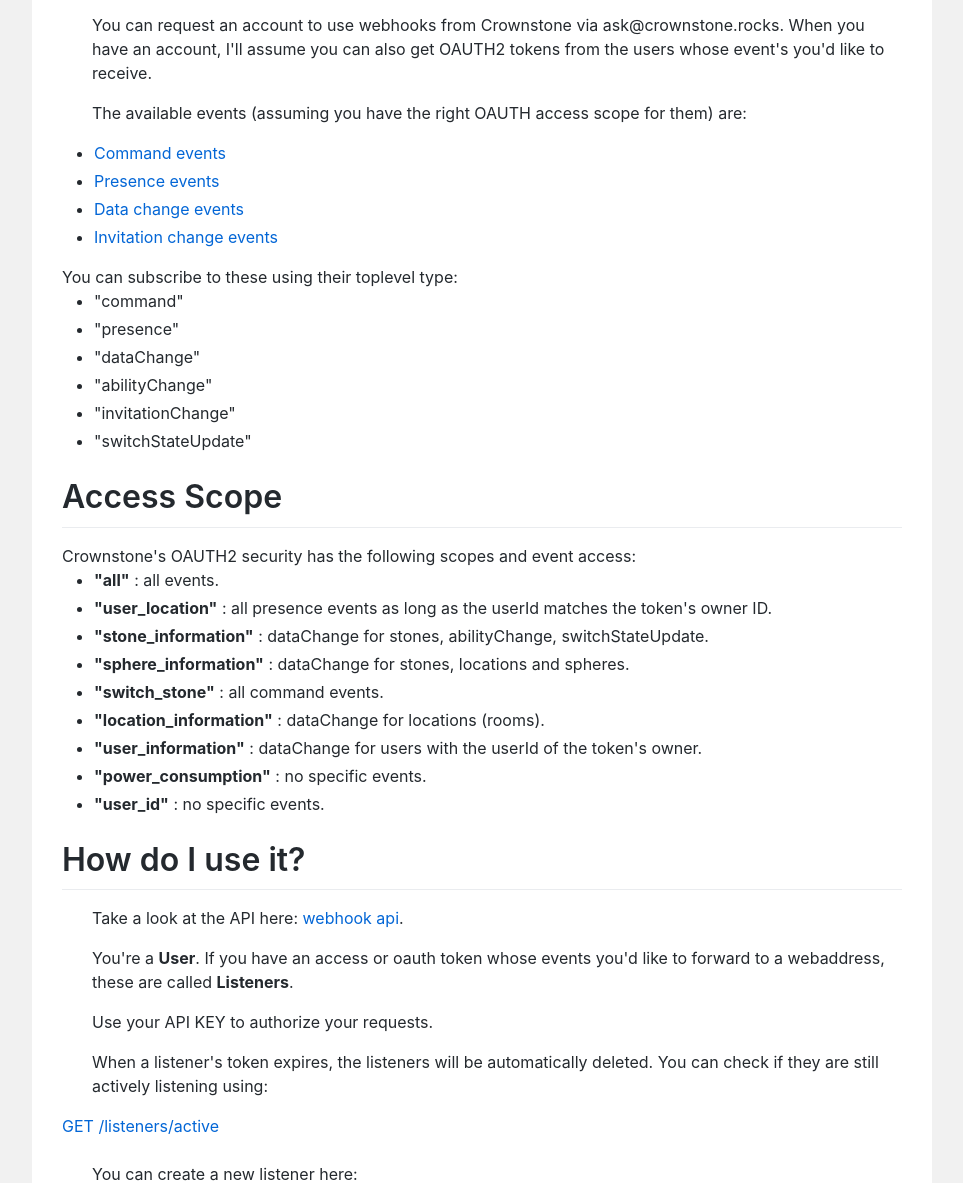
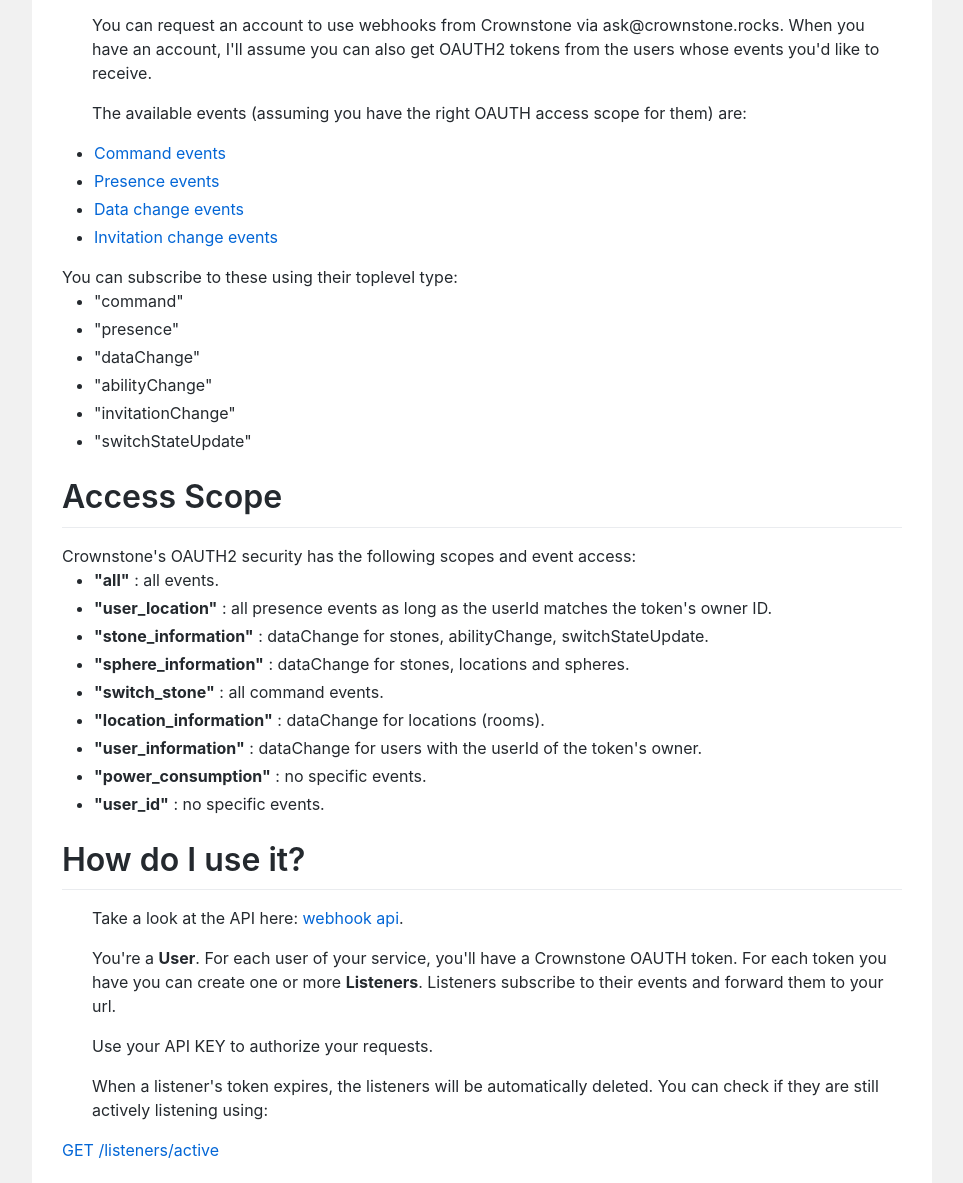
Before and after one commit to Crownstone-Community/crownstone-webhooks, a website: page public/index.html in a window 1280 px wide. Shown: the part 576-1759 px from the top of the page, without its empty margins (158-1121 px from the left). Drawn offline with Linux system fonts and the light colour scheme.

Commit message:
updated docs

```diff
--- a/public/index.html
+++ b/public/index.html
@@ -121,7 +121,7 @@
             <p>That is why this webhook server exists!</p>
             <h1>How does it work?</h1>
             <p id="emailP">You can request an account to use webhooks from Crownstone via %ask[at]crownstone.rocks%. When you have an account, I'll assume you can also get OAUTH2 tokens
-            from the users whose event's you'd like to receive.</p>
+            from the users whose events you'd like to receive.</p>
             <p>The available events (assuming you have the right OAUTH access scope for them) are:</p>
             <ul>
                 <li><a href="https://github.com/crownstone/crownstone-lib-nodejs-sse#command-events">Command events</a></li>
@@ -155,7 +155,7 @@
             <h1>How do I use it?</h1>
             <p>Take a look at the API here: <a href="/explorer">webhook api</a>.</p>
 
-            <p>You're a <b>User</b>. If you have an access or oauth token whose events you'd like to forward to a webaddress, these are called <b>Listeners</b>.</p>
+            <p>You're a <b>User</b>. For each user of your service, you'll have a Crownstone OAUTH token. For each token you have you can create one or more <b>Listeners</b>. Listeners subscribe to their events and forward them to your url.</p>
 
             <p>Use your API KEY to authorize your requests.</p>
 
```
